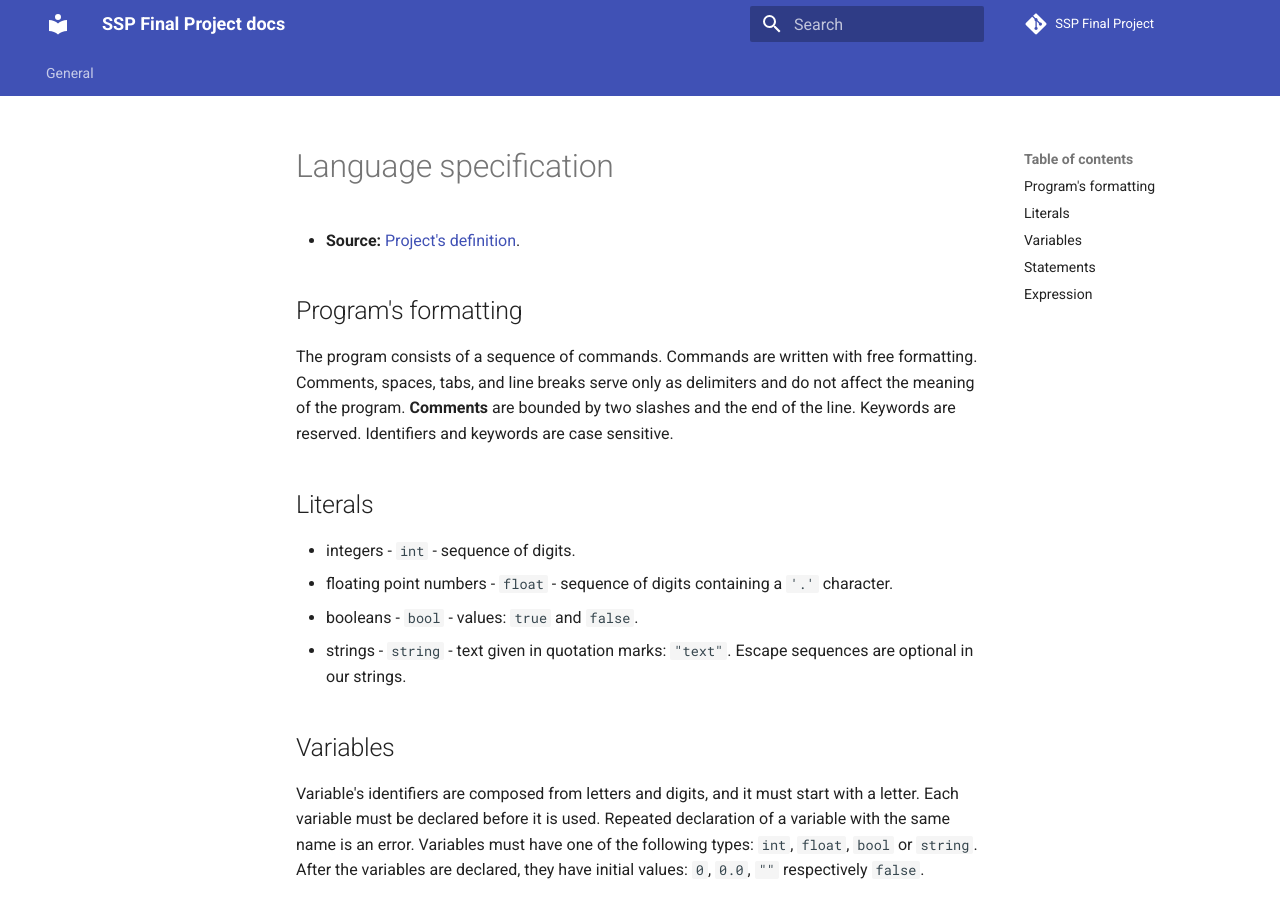
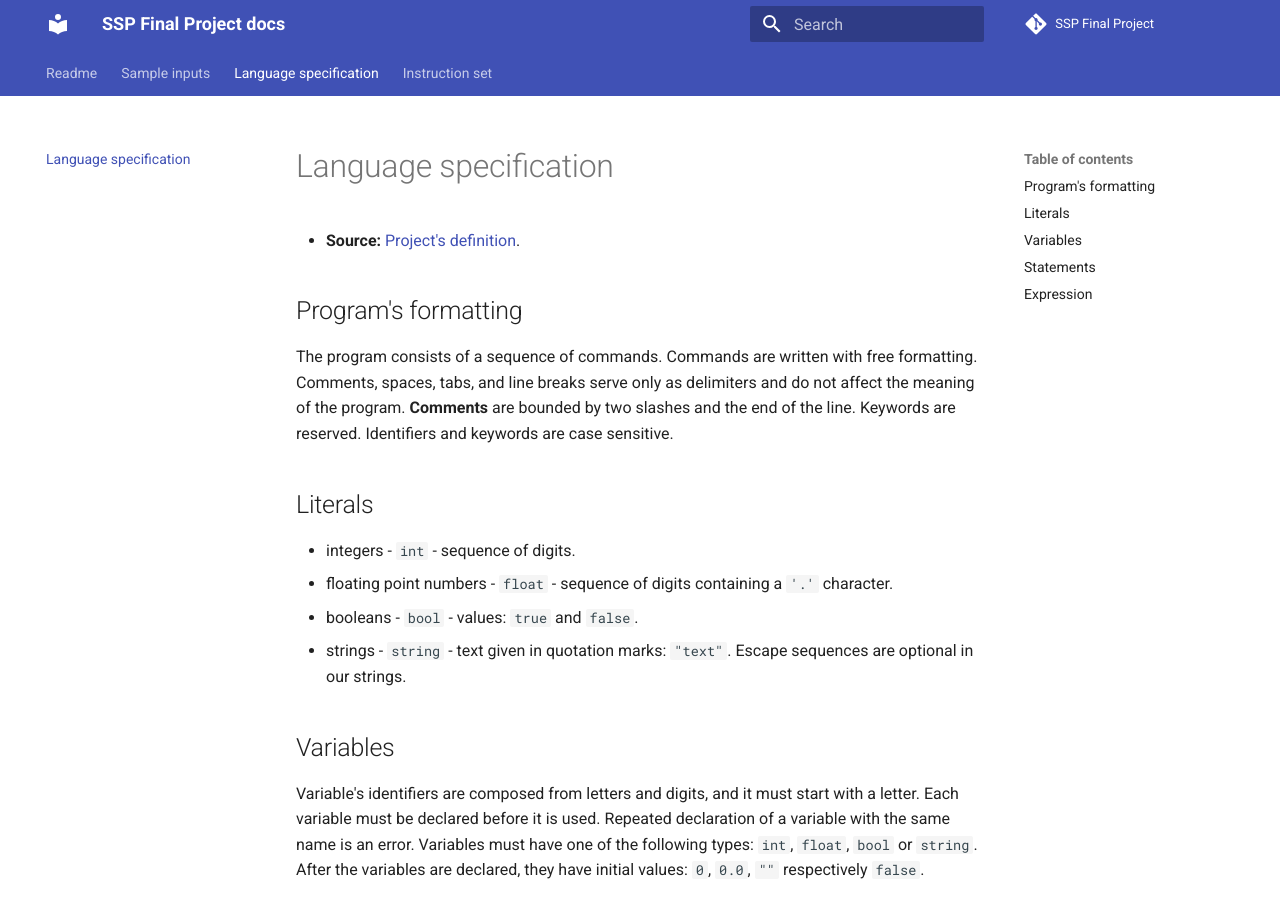
Before and after one commit to martin-minarik/pjp-compiler-interpreter, an MkDocs documentation site: the page built from docs/language_specification.md, in a window 1280 px wide and 900 px high. Built offline with MkDocs 1.6.1 and Material for MkDocs 9.7.7, drawn with Linux system fonts in a browser that asks for light colours; comment, search, counter and statistics services are not loaded.

Commit message:
Update mkdocs.yml

```diff
--- a/mkdocs.yml
+++ b/mkdocs.yml
@@ -36,6 +36,14 @@ markdown_extensions:
   - pymdownx.inlinehilite
   - pymdownx.superfences
   - pymdownx.snippets
+  - pymdownx.tasklist:
+      custom_checkbox: true
 
 nav:
-  - General: index.md
+  - Readme: README_link.md
+  - Sample inputs:
+      - sample1: sample_input1.md
+      - sample2: sample_input2.md
+      - sample3: sample_input3.md
+  - Language specification: language_specification.md
+  - Instruction set: instruction_set.md
```
